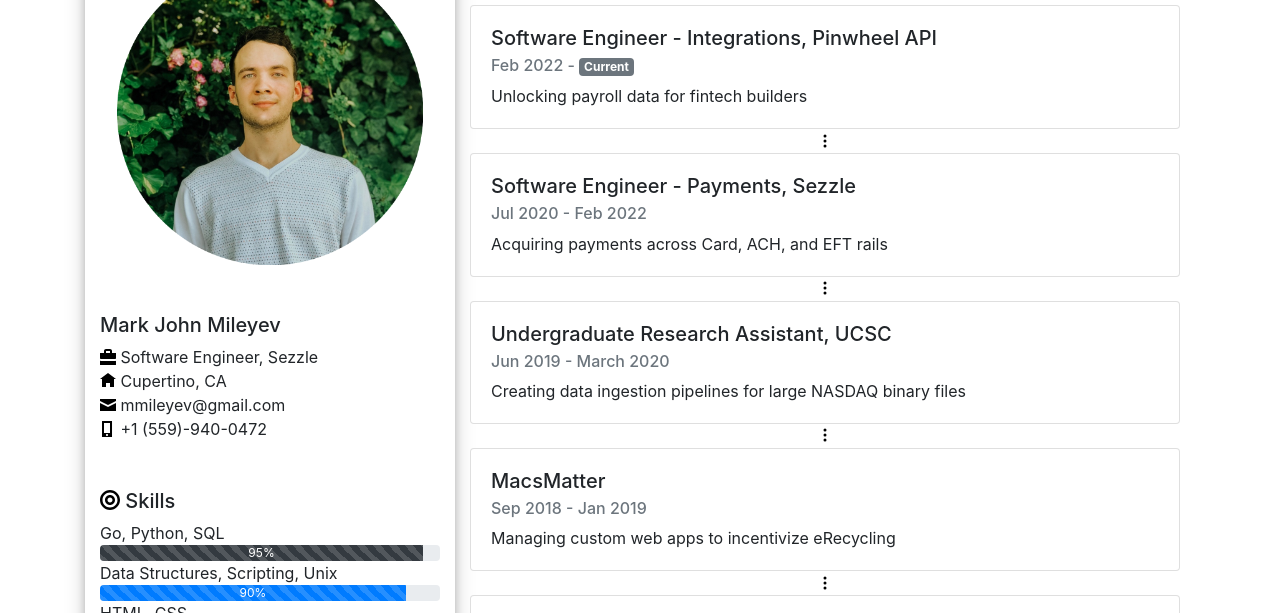
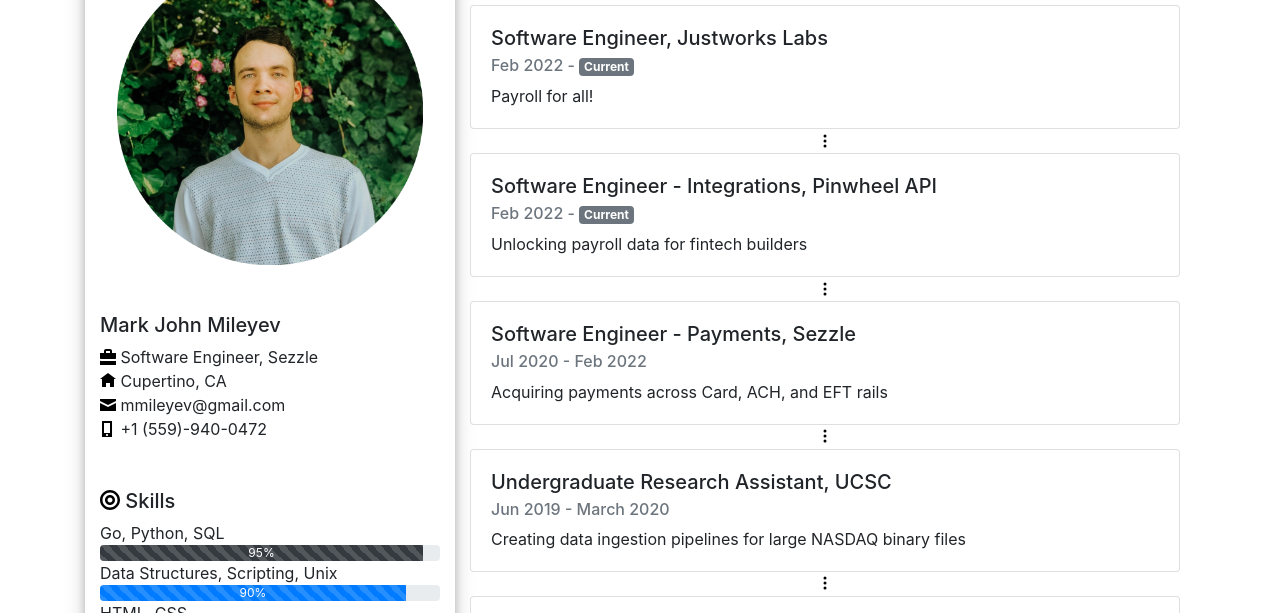
Before and after one commit to micktor/micktor.github.io, a plain HTML site: page index.html in a window 1280 px wide. Shown: the part 121-734 px from the top of the page. Drawn offline with nearby package versions, Linux system fonts and the light colour scheme.

Commit message:
Update index.html
add jwl

```diff
--- a/index.html
+++ b/index.html
@@ -121,6 +121,17 @@
                     <h2><img src="monitor.svg" style="height:1em;width:1em;bottom:.125em;position: relative;" alt="Avatar"> Experience</h2>
                     <div class="card" style="">
                         <div class="card-body">
+                            <h5 class="card-title">Software Engineer, Justworks Labs</h5>
+                            <h6 class="card-subtitle mb-2 text-muted">Feb 2022 - <span class="badge badge-secondary">Current</span></h6>
+                            <p class="card-text">
+                                Payroll for all!
+                            </p>
+
+                        </div>
+                    </div>
+                    <center><img src="three-dots-vertical.svg" style="height:1em;width:1em;bottom:.125em;position: relative;" alt="Avatar"></center>
+			<div class="card" style="">
+                        <div class="card-body">
                             <h5 class="card-title">Software Engineer - Integrations, Pinwheel API</h5>
                             <h6 class="card-subtitle mb-2 text-muted">Feb 2022 - <span class="badge badge-secondary">Current</span></h6>
                             <p class="card-text">
```
